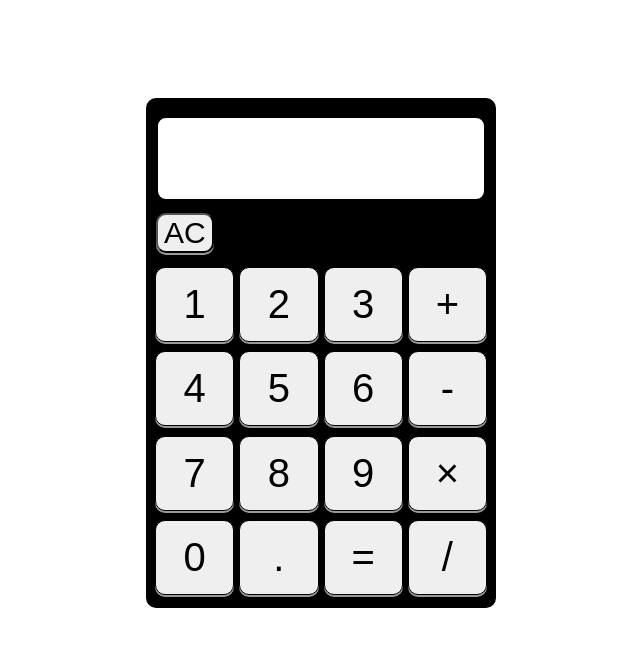
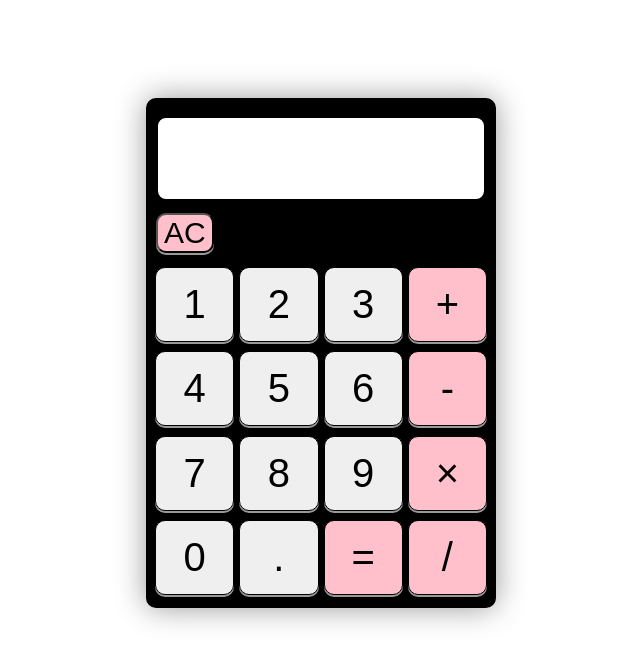
Before and after one commit to ecruzreal/simple-calculator, a plain HTML site: page index.html in a window 1280 px wide. Shown: the whole page, without its empty margins (319-959 px from the left). Drawn offline with Linux system fonts and the light colour scheme.

Commit message:
Fixed a bug where selecting 0 as the first operand made the expression invalid

```diff
--- a/calculator.js
+++ b/calculator.js
@@ -11,36 +11,57 @@ function buildGrid(){
 
         if (i === 4){
             cell.textContent = '+';
+            cell.style.backgroundColor = 'pink'
+            cell.classList.add('op')
         } else if (i === 1){
             cell.textContent = '1';
+            cell.classList.add('num')
         } else if (i === 2){
             cell.textContent = '2';
+            cell.classList.add('num')
         } else if (i === 3){
             cell.textContent = '3';
+            cell.classList.add('num')
         } else if (i === 5){
             cell.textContent = '4';
+            cell.classList.add('num')
         } else if (i === 6){
             cell.textContent = '5';
+            cell.classList.add('num')
         } else if (i === 7){
             cell.textContent = '6';
+            cell.classList.add('num')
         } else if (i === 8){
             cell.textContent = '-';
+            cell.style.backgroundColor = 'pink'
+            cell.classList.add('op')
         } else if (i === 9){
             cell.textContent = '7';
+            cell.classList.add('num')
         } else if (i === 10){
             cell.textContent = '8';
+            cell.classList.add('num')
         } else if (i === 11){
             cell.textContent = '9';
+            cell.classList.add('num')
         } else if (i === 12){
             cell.textContent = '×';
+            cell.style.backgroundColor = 'pink'
+            cell.classList.add('op')
         } else if (i === 13){
             cell.textContent = '0';
+            cell.classList.add('num')
         } else if (i === 14){
             cell.textContent = '.';
+            cell.classList.add('num')
         } else if (i === 15){
             cell.textContent = '=';
+            cell.style.backgroundColor = 'pink'
+            cell.classList.add('op')
         } else if (i === 16){
             cell.textContent = '/';
+            cell.style.backgroundColor = 'pink'
+            cell.classList.add('op')
         }
 
         inner_container.appendChild(cell)
@@ -73,7 +94,8 @@ function handleInput(event){
     let value = event.target.textContent
     let display_num = display.innerHTML
 
-    if (nums.includes(value) && (display_num === '0') || (display_num === '') && nums.includes(value)){
+    if (nums.includes(value) && (display_num === '0') && expression_state.operator === ''
+         || (display_num === '') && nums.includes(value)){
         display.textContent = value
     } else if (nums.includes(value) && expression_state.operator === ''){
         if (expression_state.result !== ''){
--- a/style.css
+++ b/style.css
@@ -24,10 +24,11 @@ body{
     cursor: pointer;
     transition: transform 0.1s ease, box-shadow 0.1s ease;
     box-shadow: 0 2px #999;
+    background-color: pink;
 }
 
 #clear:hover{
-    background-color: lightblue;
+    background-color: lightcoral;
 }
 
 #clear:active{
@@ -44,6 +45,7 @@ body{
     border-radius: 10px;
     align-items: center;
     background-color: black;
+    box-shadow: 0 0 30px #999;
 }
 
 .container{
@@ -82,6 +84,10 @@ body{
     background-color: white;
 }
 
+.op:hover{
+    background-color: lightcoral;
+}
+
 .cell{
     border: solid 1px black;
     border-radius: 10px;
@@ -94,7 +100,7 @@ body{
     box-shadow: 0 2px #999;
 }
 
-.cell:hover{
+.num:hover{
     background-color: lightblue;
 }
 
```
